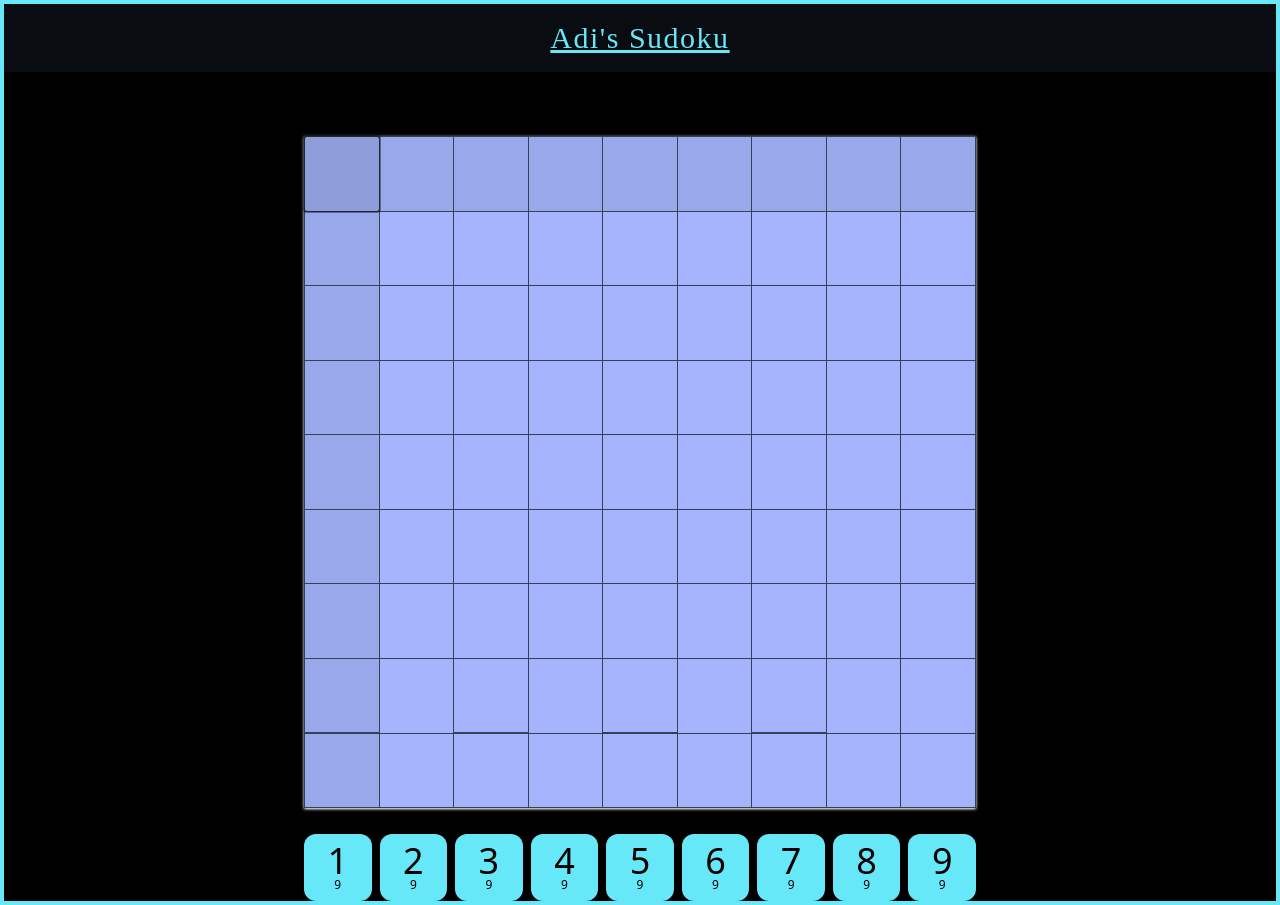
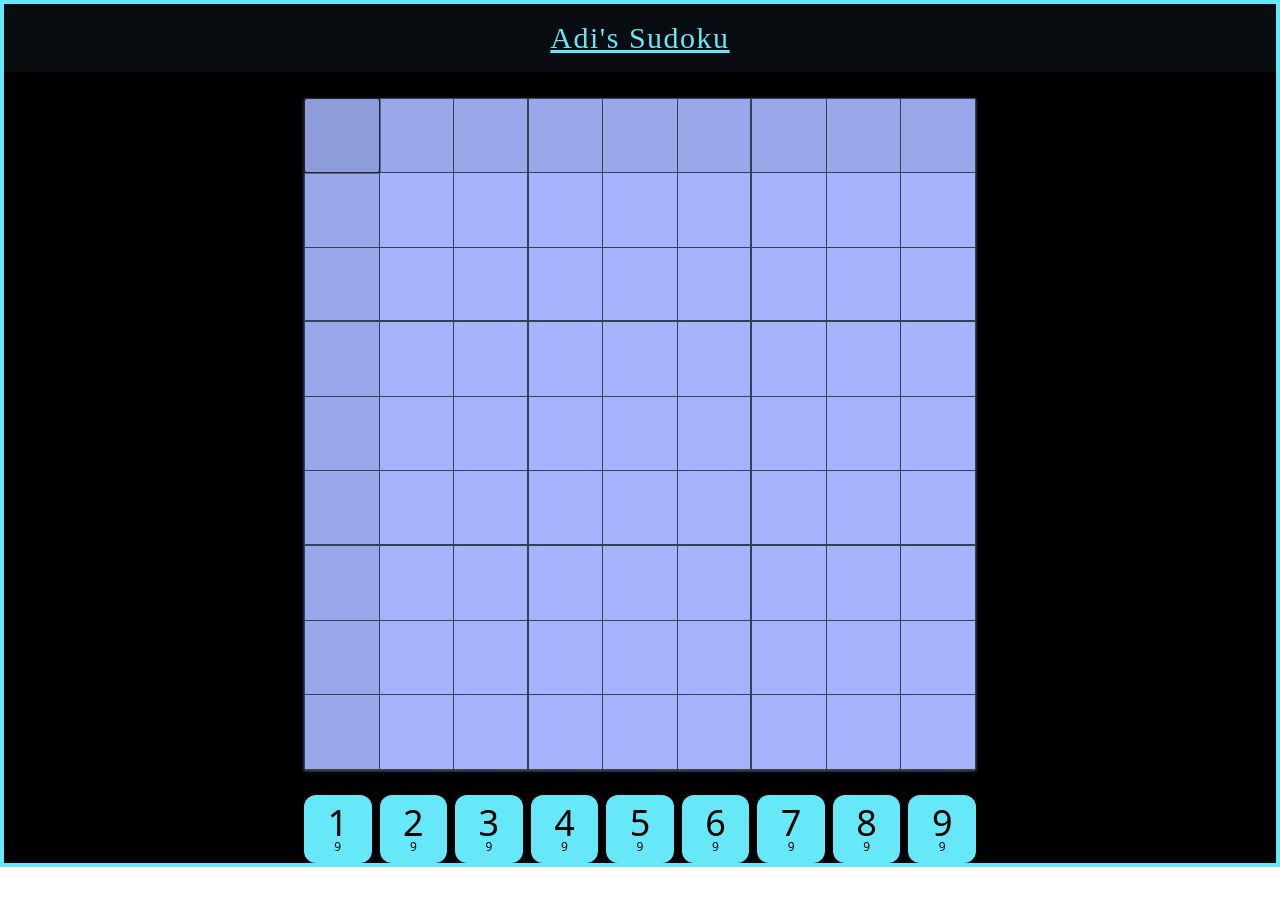
Before and after one commit to AdithyanA2005/Adis_Sudoku, a React (Vite) app: page /new-game in a window 1280 px wide. After the commit the page ends 867 px from the top, so only its background shows below. Built offline with nearby package versions, Linux system fonts and the light colour scheme; no server answers; a web font is replaced by a local one.

Commit message:
Sudoku board line color changed to state variable

```diff
--- a/src/components/GamePage/BoardCell.jsx
+++ b/src/components/GamePage/BoardCell.jsx
@@ -4,7 +4,7 @@ import ColorContext from "../../context/color/ColorContext";
 import BoardContext from "../../context/board/BoardContext";
 
 export default function BoardCell({ value, rowIndex, colIndex }) {
-  const { secondaryColor } = useContext(ColorContext);
+  const { secondaryColor, tertiaryColor } = useContext(ColorContext);
   const { focusedCell, setFocusedCell } = useContext(BoardContext);
 
   // When clicking a cell set it as the currently focusedCell
@@ -12,16 +12,19 @@ export default function BoardCell({ value, rowIndex, colIndex }) {
 
   return (
     <button
-      style={{ backgroundColor: secondaryColor }}
-      disabled={value !== 0 }
-      className={`${(focusedCell.row === rowIndex && focusedCell.col === colIndex)
-        ? "ring-[2px] ring-black rounded-sm ring-opacity-50 z-10 opacity-[0.80]"
-        : focusedCell.row === rowIndex
-          ? "opacity-[0.90]"
-          : focusedCell.col === colIndex
+      style={{ borderColor: tertiaryColor, backgroundColor: secondaryColor }} disabled={value !== 0}
+      className={`grid select-none aspect-square place-items-center outline-none text-3xl sm:text-4xl
+        ${(focusedCell.row === rowIndex && focusedCell.col === colIndex)
+          ? "ring-[2px] ring-black rounded-sm ring-opacity-50 z-10 opacity-[0.80]"
+          : focusedCell.row === rowIndex
             ? "opacity-[0.90]"
-            : " hover:opacity-[0.90]"
-        } grid select-none aspect-square place-items-center outline-none text-3xl sm:text-4xl`}
+            : focusedCell.col === colIndex
+              ? "opacity-[0.90]"
+              : " hover:opacity-[0.90]"
+        }
+        ${colIndex < 6 && (colIndex + 1) % 3 === 0 && "border-r"}
+        ${rowIndex < 6 && (rowIndex + 1) % 3 === 0 && "border-b"}
+      `}
       onFocus={handleOnFocus}
     >
       {value === 0 ? " " : value}
--- a/src/components/GamePage/index.jsx
+++ b/src/components/GamePage/index.jsx
@@ -2,11 +2,13 @@ import React, { useContext, useEffect, useRef } from "react";
 import BoardCell from "./BoardCell";
 import FillBtn from "./FillBtn";
 import BoardContext from "../../context/board/BoardContext";
+import ColorContext from "../../context/color/ColorContext";
 
 export default function GamePage() {
   const tableRef = useRef(null);
   const { board, fillBtnsCount } = useContext(BoardContext);
   const { focusedCell, setFocusedCell } = useContext(BoardContext);
+  const { tertiaryColor } = useContext(ColorContext);
 
   // To use arrows to shift between different cells
   useEffect(() => {
@@ -26,6 +28,9 @@ export default function GamePage() {
       <div
         ref={tableRef}
         className="mt-[5vw] bg-slate-700 shadow-white shadow p-[1px] grid gap-[1px] grid-cols-9 w-full max-w-2xl mx-auto aspect-square"
+        ref={tableRef}
+        style={{backgroundColor: tertiaryColor}}
+        className="mt-[2vw] shadow-slate-600 shadow p-[1px] grid gap-[1px] grid-cols-9 w-full max-w-2xl mx-auto aspect-square"
       >
         {board.map((row, rowIndex) => {
           return row.map((cell, colIndex) => (
@@ -39,7 +44,7 @@ export default function GamePage() {
         })}
       </div>
 
-      <div className="w-full max-w-2xl mx-auto grid grid-cols-9 gap-1 md:gap-2 mt-[2vw]">
+      <div className="w-full max-w-2xl mx-auto mt-[2vw] grid grid-cols-9 gap-1 md:gap-2">
         {[1, 2, 3, 4, 5, 6, 7, 8, 9].map((number, index) => (
           <FillBtn key={index} value={number} count={fillBtnsCount[index]} />
         ))}
--- a/src/context/color/ColorState.jsx
+++ b/src/context/color/ColorState.jsx
@@ -13,8 +13,11 @@ export default function ColorState(props) {
     return randomColor
   });
 
+  // Color used in the board lines
+  const tertiaryColor = "rgb(51 65 85)";
+
   return (
-    <ColorContext.Provider value={{ primaryColor, secondaryColor }}>
+    <ColorContext.Provider value={{ primaryColor, secondaryColor, tertiaryColor }}>
       {props.children}
     </ColorContext.Provider>
   );
```
